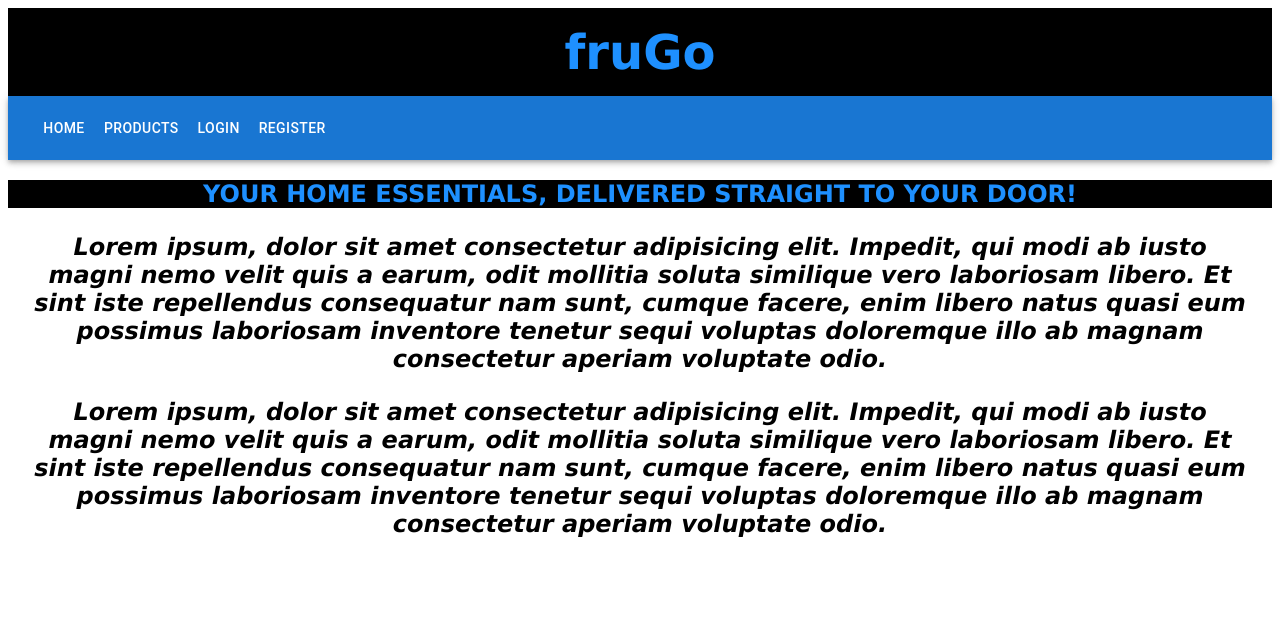
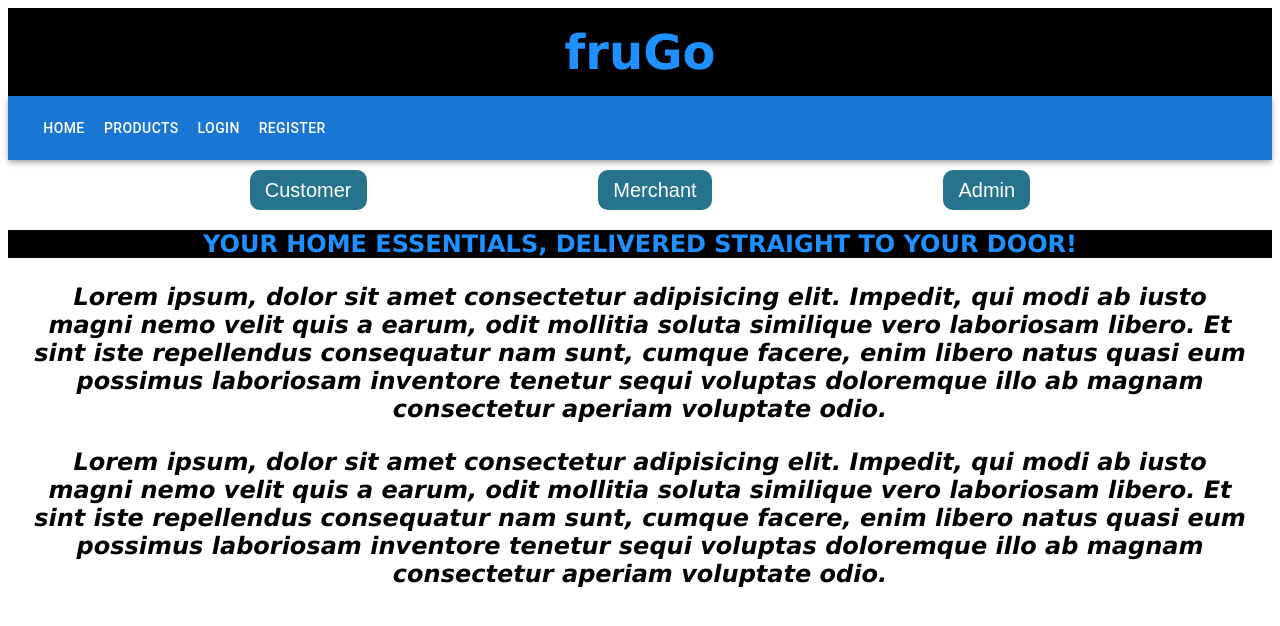
Before and after one commit to liwaahaddara/frugo-fullstack, a React (Create React App) app: page / in a window 1280 px wide. Shown: the top 626 px of the page. Built offline with nearby package versions, Linux system fonts and the light colour scheme.

Commit message:
FOR DEV ONLY (won't be in final product): added links to all types of users to the homepage

```diff
--- a/src/App.css
+++ b/src/App.css
@@ -12,6 +12,11 @@
   padding: 1rem;
 }
 
+.dev-buttons {
+  display: flex;
+  justify-content: space-evenly;
+  margin: 10px;
+}
 
 .dummy-text-group {
   padding: 0 20px;
--- a/src/components/HomePage/NotLoggedInHomePage.jsx
+++ b/src/components/HomePage/NotLoggedInHomePage.jsx
@@ -1,4 +1,8 @@
 import { Outlet } from "react-router-dom"
+import { useNavigate } from "react-router-dom"
+
+// import styled UI components
+import Button from "../styled/Button"
 
 // UI Components for HomePage
 import NotLoggedInNavBar from "../NavBar/NotLoggedInNavBar"
@@ -7,9 +11,18 @@ import DummyTextGroup from "../DummyText"
 
 
 export default function NotLoggedInHomePage() {
+    const navigate = useNavigate()
     return (
         <>
             <NotLoggedInNavBar />
+            <section className="dev-buttons">
+                <Button onClick={() => { navigate(`/customer`) }}
+                >Customer</Button>
+                <Button onClick={() => { navigate(`/merchant`) }}
+                >Merchant</Button>
+                <Button onClick={() => { navigate(`/admin`) }}
+                >Admin</Button>
+            </section>
             <h2 style={{ color: "dodgerblue", backgroundColor: "black" }}
             >YOUR HOME ESSENTIALS, DELIVERED STRAIGHT TO YOUR DOOR!</h2>
             <DummyTextGroup />
```
